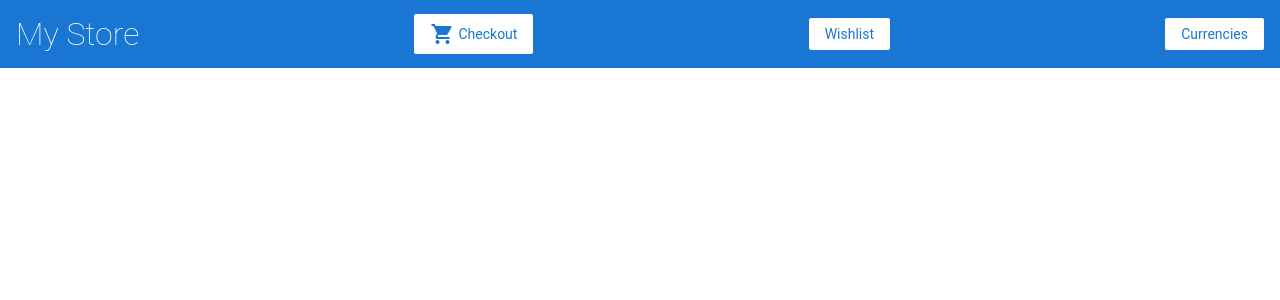
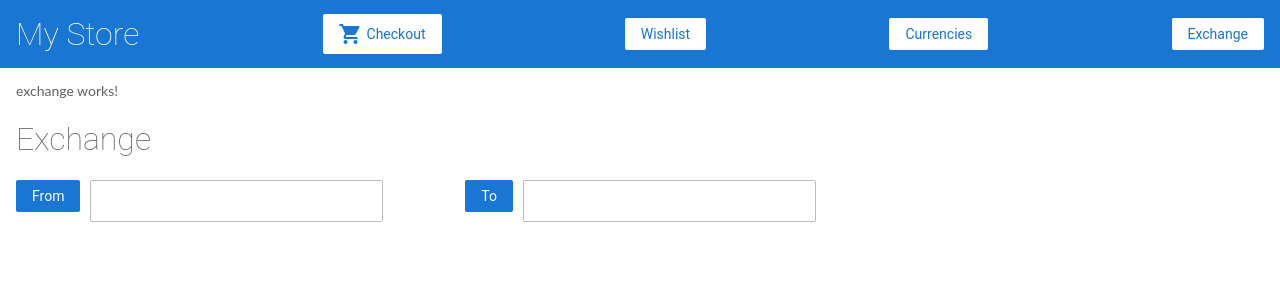
Before and after one commit to MariamTsotsolashvili/Angular-tutorial-first, an Angular app: page /exchange in a window 1280 px wide. Before the commit this address led to /. Shown: the top 300 px of the page. Built offline with nearby package versions, Linux system fonts and the light colour scheme.

Commit message:
feat(exchange): Finish task-1 and task-2

```diff
--- /dev/null
+++ b/src/app/exchange.service.ts
@@ -0,0 +1,46 @@
+import { Injectable } from '@angular/core';
+import { data } from './currencies';
+import { HttpClient } from '@angular/common/http';
+import { Observable } from 'rxjs';
+
+@Injectable({
+  providedIn: 'root'
+})
+export class ExchangeService {
+  currencies;
+  from;
+  to;
+  Observer;
+  rate;
+
+  constructor(private httpClient: HttpClient) {
+    this.currencies = data;
+    this.Observer = new Observable(this.Rate);
+   }
+
+   setFrom(value) {
+    this.from = value;
+    if (this.to) {
+      this.Rate();
+    }
+   }
+
+   setTo(value) {
+     this.to = value;
+     if (this.from) {
+      this.Rate();
+    }
+   }
+
+   Rate() {
+    const url = `https://api.exchangeratesapi.io/latest?base=${this.from}&symbols=${this.to}`;
+
+    this.httpClient.get(url).subscribe(value => {
+      this.setRate(value);
+    });
+   }
+
+   setRate(value) {
+    this.rate = value.rates[this.to];
+  }
+}
--- /dev/null
+++ b/src/app/exchange/exchange.component.html
@@ -0,0 +1,23 @@
+<p>exchange works!</p>
+<h1>Exchange</h1>
+<form [formGroup]="exchangeForm">
+    <div class="container">
+        <div class="dropdown first">
+            <button>{{from}}</button>
+            <div class="dropdown-child first-child">
+                <a *ngFor="let currency of currencies" (click)="setFrom(currency)">{{currency}}</a>
+            </div>
+        </div>
+        <input type="number" formControlName="input" value="{{getInput()}}">
+    </div>
+    <div class="container">
+        <div  class="dropdown second">
+            <button>{{to}}</button>
+            <div class="dropdown-child second-child">
+                <a *ngFor="let currency of currencies" (click)="setTo(currency)">{{currency}}</a>
+            </div>
+        </div>
+        <input formControlName="output" type="number" value="{{getOutput()}}">
+    </div>
+</form>
+<div *ngIf="exchangeForm.status !== 'VALID'"><h3>Wrong</h3></div>
--- /dev/null
+++ b/src/app/exchange/exchange.component.scss
@@ -0,0 +1,31 @@
+form {
+    display: flex;
+    justify-content: space-between;
+    width: 800px;
+
+    .container {
+        display: flex;
+    }
+
+    input {
+        margin-left: 10px;
+        font-size: 20px;
+    }
+    .dropdown-child {
+        display: none;
+        width: 100%;
+    }
+    .dropdown-child a {
+        color: black;
+        text-decoration: none;
+        display: block;
+    }
+    .first:hover .first-child {
+        display: block;
+    }
+
+    .second:hover .second-child {
+        display: block;
+    }
+
+}
--- /dev/null
+++ b/src/app/exchange/exchange.component.ts
@@ -0,0 +1,56 @@
+import { Component, OnInit } from '@angular/core';
+import { FormBuilder } from '@angular/forms';
+import { ExchangeService } from '../exchange.service';
+
+@Component({
+  selector: 'app-exchange',
+  templateUrl: './exchange.component.html',
+  styleUrls: ['./exchange.component.scss']
+})
+export class ExchangeComponent implements OnInit {
+  exchangeForm;
+  currencies;
+  Observer;
+  from = 'From';
+  to = 'To';
+
+  constructor(
+    private fBuilder: FormBuilder,
+    private exchangeService: ExchangeService,
+    ) {
+    this.exchangeForm = this.fBuilder.group({
+      input: [''],
+      output: ['']
+    });
+    this.currencies = this.exchangeService.currencies;
+    this.Observer = this.exchangeService.Observer;
+   }
+
+  ngOnInit() {
+  }
+
+  setFrom(value) {
+    this.exchangeService.setFrom(value);
+    this.from = value;
+  }
+
+  setTo(value) {
+    this.exchangeService.setTo(value);
+    this.to = value;
+  }
+
+  get input() {
+    return this.exchangeForm.get('input');
+  }
+  get outPut() {
+    return this.exchangeForm.get('output');
+  }
+
+  getInput() {
+    return this.outPut.value / this.exchangeService.rate;
+  }
+
+  getOutput() {
+    return this.exchangeService.rate * this.input.value;
+  }
+}
--- a/src/app/top-bar/top-bar.component.html
+++ b/src/app/top-bar/top-bar.component.html
@@ -15,3 +15,7 @@
 <a [routerLink]="['/currency']" class="button fancy-button">
     Currencies
 </a>
+
+<a [routerLink]="['/exchange']" class="button fancy-button">
+    Exchange
+</a>
```
Also changed, not shown: src/app/app.module.ts (+5 -2 lines).
